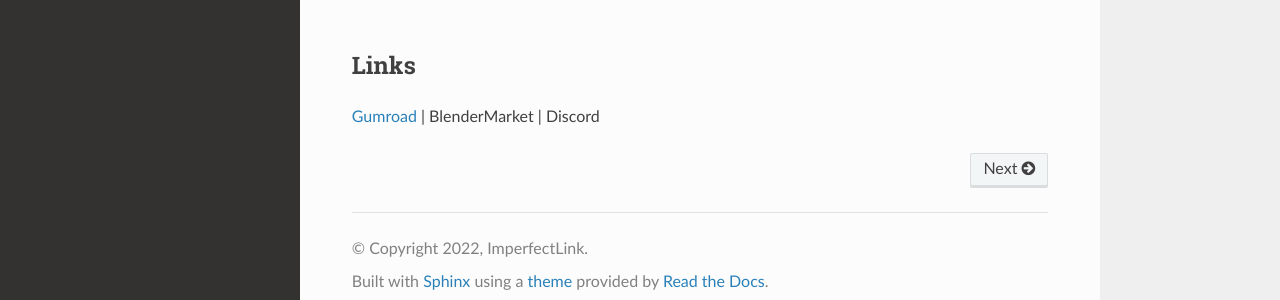
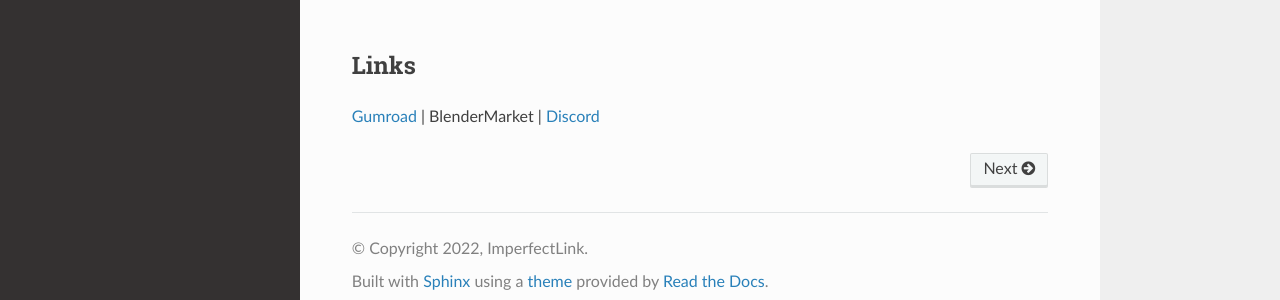
Before and after one commit to imperfectlink/PowerProps, a Sphinx documentation site: the page built from docs/source/index.rst, in a window 1280 px wide and 1217 px high. Shown: the part 899-1199 px from the top of the window. Built offline with Sphinx 7.4.7 and the Read the Docs theme 2.0.0, drawn with Linux system fonts in a browser that asks for light colours; part of the change alters nothing that is shown.

```diff
--- a/docs/source/index.rst
+++ b/docs/source/index.rst
@@ -21,7 +21,7 @@ Links
 |
 BlenderMarket
 |
-Discord
+`Discord <https://discord.com/invite/xSj7jhRqRQ>`_
 
 .. toctree::
    :maxdepth: 4
```
